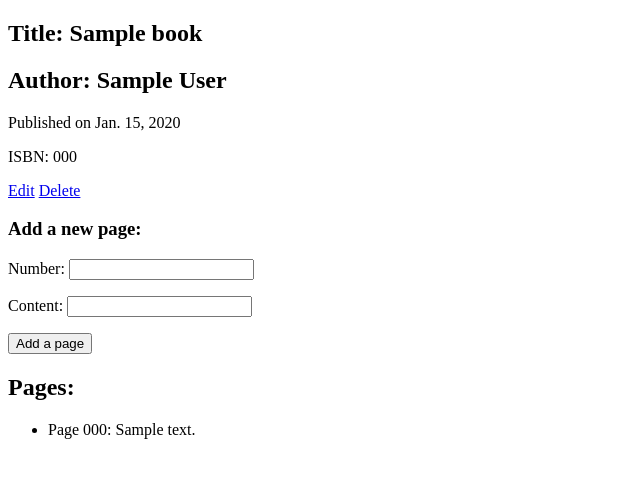
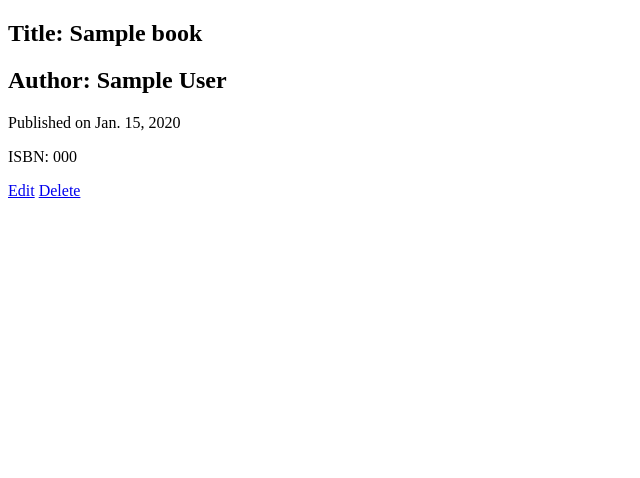
Before and after one commit to KhalilKhunji/django-crud-app-lab, a Django app: page /books/1/ in a window 1280 px wide. Shown: the part 70-548 px from the top of the page, without its empty margins (0-640 px from the left). Run offline with Django 5.2, Linux system fonts and the light colour scheme; tables that the repository leaves empty hold one stand-in row (values such as "Sample post").

Commit message:
refactored page views and urls, need templates

```diff
--- a/booktracker/main_app/models.py
+++ b/booktracker/main_app/models.py
@@ -23,5 +23,8 @@ class Page(models.Model):
     def __str__(self):
         return f'Page {self.number} containing {self.content}'
 
+    def get_absolute_url(self):
+        return reverse('page-detail', kwargs={'pk': self.id})
+
     class Meta:
         ordering = ['number']
--- a/booktracker/main_app/templates/books/detail.html
+++ b/booktracker/main_app/templates/books/detail.html
@@ -18,22 +18,7 @@
 </section>
 <section>
   <div class="pages">
-    <h3>Add a new page:</h3>
-    <form action="{% url 'add-page' book.id %}" method="post" autocomplete="off">
-      {% csrf_token %}
-      {{ page_form.as_p }}
-      <button type="submit" class="btn submit">Add a page</button>
-    </form>
-    <h1>Pages:</h1>
-    {% if book.page_set.all %}
-    <ul>
-      {% for page in book.page_set.all %}
-      <li>Page {{ page.number }}: {{ page.content }}</li>
-      {% endfor %}
-    </ul>
-    {% else %}
-    <p><b>{{ book.title }}</b> has no pages added yet!</p>
-    {% endif %}
+
   </div>
 </section>
 {% endblock content %}
--- a/booktracker/main_app/urls.py
+++ b/booktracker/main_app/urls.py
@@ -8,5 +8,7 @@ urlpatterns = [
     path('books/create', views.BookCreate.as_view(), name='book-create'),
     path('books/<int:pk>/update/', views.BookUpdate.as_view(), name='book-update'),
     path('books/<int:pk>/delete/', views.BookDelete.as_view(), name='book-delete'),
-    path('books/<int:book_id>/add-page/', views.add_page, name='add-page')
+    path('books/<int:book_id>/pages/create', views.PageCreate.as_view(), name='page-create'),
+    path('books/<int:book_id>/pages', views.PageList.as_view(), name='page-index'),
+    path('books/<int:book_id>/pages/<int:pk>', views.PageDetail.as_view(), name='page-detail')
 ]
--- a/booktracker/main_app/views.py
+++ b/booktracker/main_app/views.py
@@ -1,6 +1,7 @@
 from django.shortcuts import render, redirect
 from django.views.generic.edit import CreateView, UpdateView, DeleteView
-from .models import Book
+from django.views.generic import ListView, DetailView
+from .models import Book, Page
 from .forms import PageForm
 
 def home(request):
@@ -28,10 +29,12 @@ class BookDelete(DeleteView):
     model = Book
     success_url = '/books/'
 
-def add_page(request, book_id):
-    form = PageForm(request.POST)
-    if form.is_valid():
-        new_page = form.save(commit = False)
-        new_page.book_id = book_id
-        new_page.save()
-    return redirect('book-detail', book_id = book_id)
+class PageCreate(CreateView):
+    model = Page
+    fields = '__all__'
+
+class PageList(ListView):
+    model = Page
+
+class PageDetail(DetailView):
+    model = Page
```
